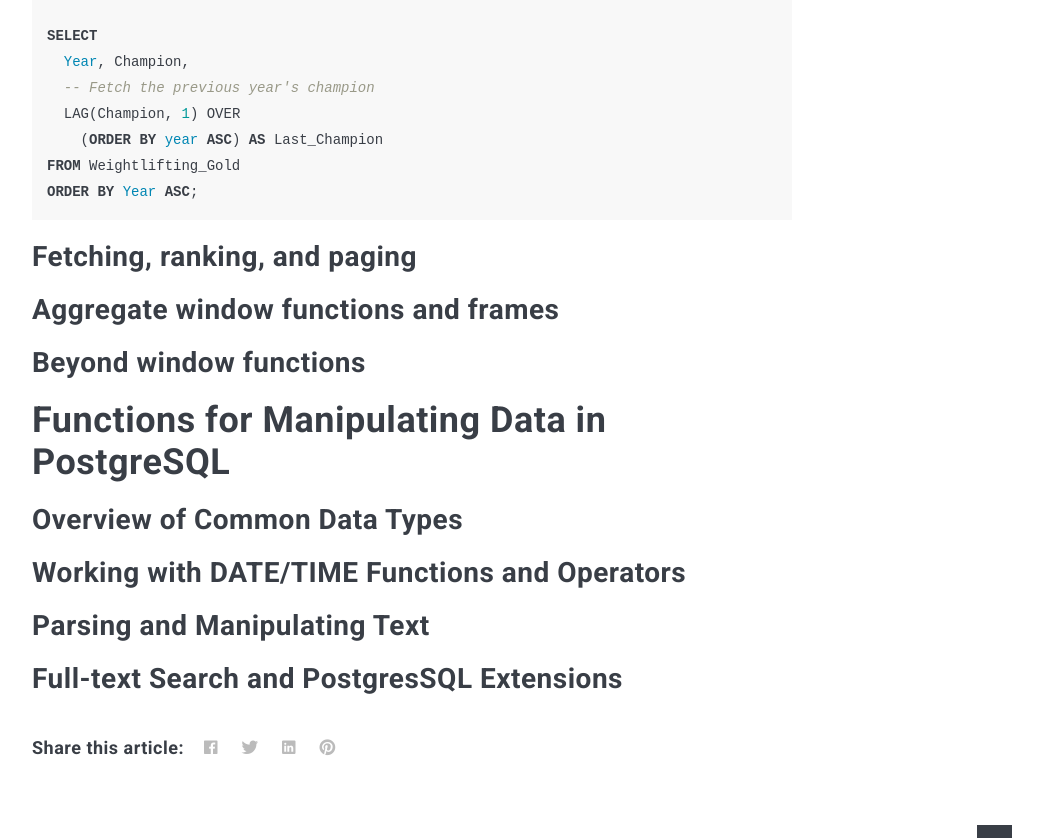
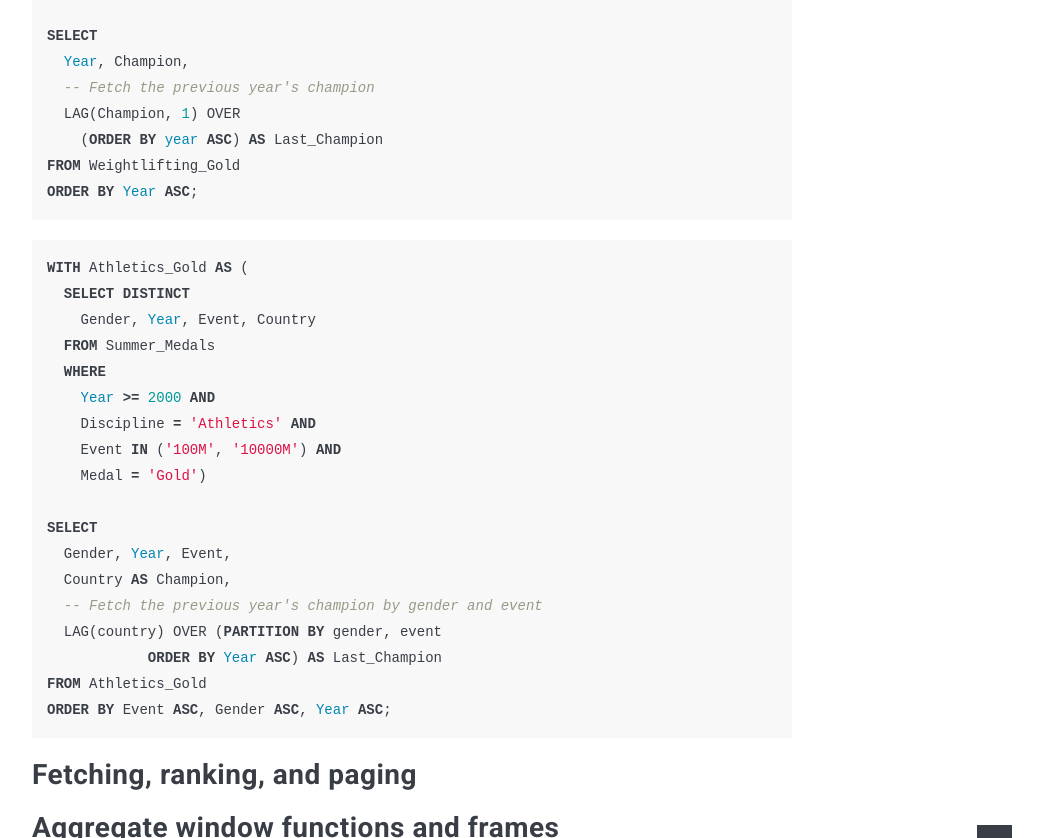
Before and after one commit to poi0905/poi0905.github.io, a Jekyll site: the page built from _posts/2022-11-05-datacamp-SQL-Fundamentals.markdown, in a window 1280 px wide and 900 px high, scrolled down 8677 px, cut to the strip 0-838 px from the top of the window. Shown: the whole strip, without its empty margins (228-1271 px from the left). Built offline with Jekyll 4.4.1, drawn with Linux system fonts in a browser that asks for light colours; nearby versions of some CDN libraries; comment, search, counter and statistics services are not loaded.

Commit message:
20221105

```diff
--- a/_posts/2022-11-05-datacamp-SQL-Fundamentals.markdown
+++ b/_posts/2022-11-05-datacamp-SQL-Fundamentals.markdown
@@ -320,6 +320,26 @@
 ORDER BY Year ASC;
 {% endhighlight %}
 
+{% highlight SQL %}
+WITH Athletics_Gold AS (
+  SELECT DISTINCT
+    Gender, Year, Event, Country
+  FROM Summer_Medals
+  WHERE
+    Year >= 2000 AND
+    Discipline = 'Athletics' AND
+    Event IN ('100M', '10000M') AND
+    Medal = 'Gold')
+
+SELECT
+  Gender, Year, Event,
+  Country AS Champion,
+  -- Fetch the previous year's champion by gender and event
+  LAG(country) OVER (PARTITION BY gender, event
+            ORDER BY Year ASC) AS Last_Champion
+FROM Athletics_Gold
+ORDER BY Event ASC, Gender ASC, Year ASC;
+{% endhighlight %}
 
 ## Fetching, ranking, and paging
 ## Aggregate window functions and frames
```
